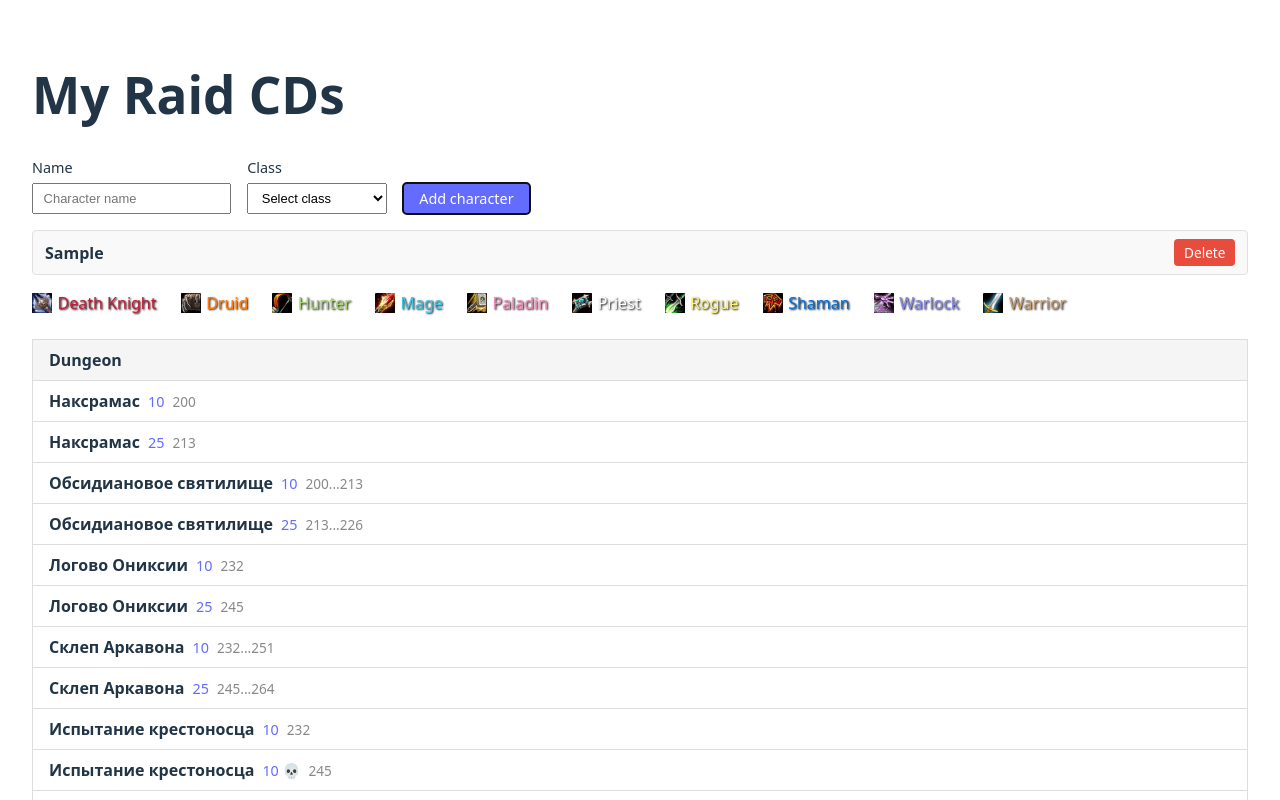
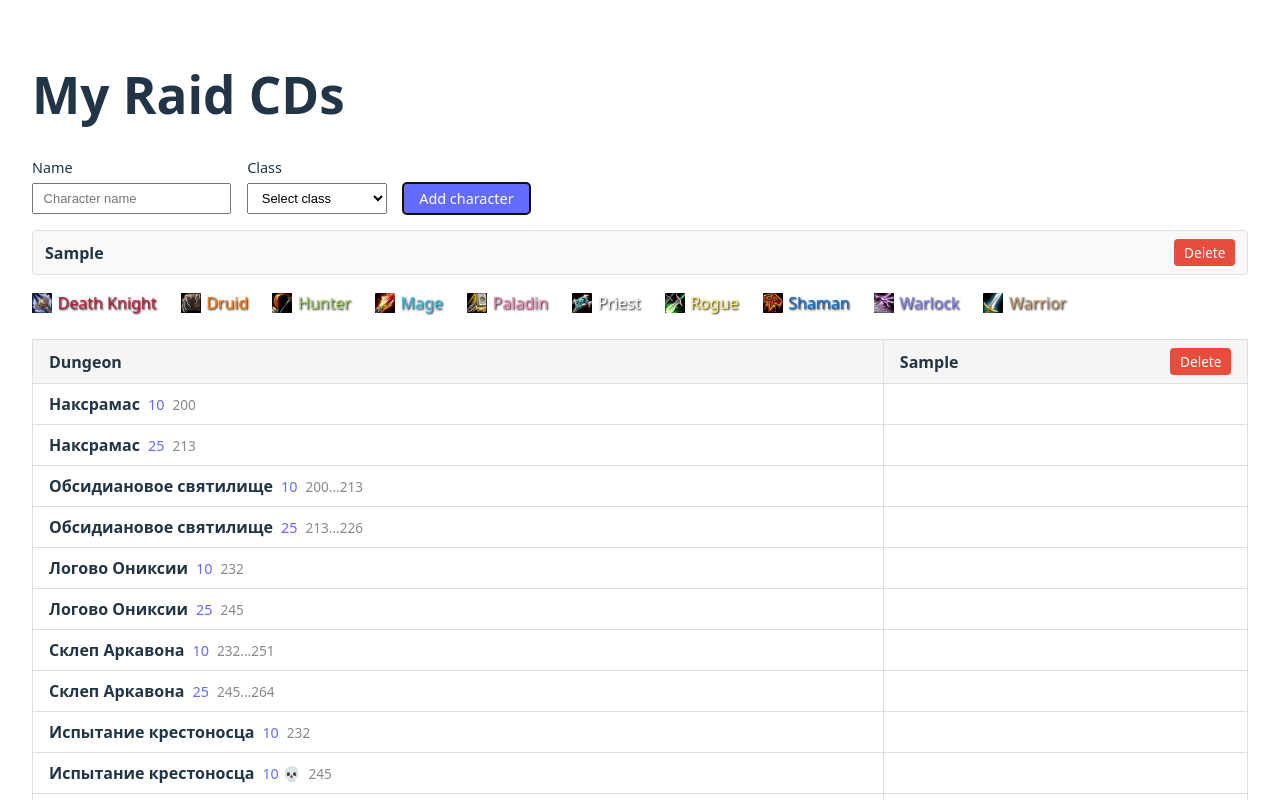
Before and after one commit to sergimax/my-raid-cds, a React (Vite) app: page / in a window 1280 px wide. Both pictures are taken after typing "Sample" into the empty fields and a click on the button "Add character". Shown: the top 800 px of the page. Built offline with nearby package versions, Linux system fonts and the light colour scheme.

Commit message:
feat(app): enhance DungeonTable to display character headers and manage deletions

```diff
--- a/src/App.css
+++ b/src/App.css
@@ -140,3 +140,18 @@ th {
   font-size: 0.85em;
   color: #888;
 }
+
+.dungeon-table-character-header {
+  display: flex;
+  align-items: center;
+  gap: 0.35rem 0.5rem;
+  flex-wrap: wrap;
+}
+
+.dungeon-table-character-name {
+  font-weight: 600;
+}
+
+.dungeon-table-character-cell {
+  vertical-align: middle;
+}
--- a/src/App.tsx
+++ b/src/App.tsx
@@ -53,7 +53,11 @@ function App() {
           </li>
         ))}
       </ul>
-      <DungeonTable dungeons={DungeonList} />
+      <DungeonTable
+        dungeons={DungeonList}
+        characters={characters}
+        onDeleteCharacter={handleDeleteCharacter}
+      />
     </>
   );
 }
--- a/src/components/DungeonTable.tsx
+++ b/src/components/DungeonTable.tsx
@@ -1,16 +1,48 @@
+import type { CharacterRecord } from "../types/characters.ts";
 import type { Dungeon } from "../types/dungeons.ts";
 import { DungeonMode } from "../types/dungeons.ts";
 
 type DungeonTableProps = {
   dungeons: Dungeon[];
+  characters: CharacterRecord[];
+  onDeleteCharacter: (id: string) => void;
 };
 
-export function DungeonTable({ dungeons }: DungeonTableProps) {
+export function DungeonTable({
+  dungeons,
+  characters,
+  onDeleteCharacter,
+}: DungeonTableProps) {
   return (
     <table>
       <thead>
         <tr>
           <th>Dungeon</th>
+          {characters.map((char) => (
+            <th key={char.id}>
+              <div className="dungeon-table-character-header">
+                {char.class && (
+                  <img src={char.class.icon} alt="" className="class-icon" />
+                )}
+                <span
+                  className="dungeon-table-character-name"
+                  style={{
+                    color: char.class?.color ? `#${char.class.color}` : undefined,
+                  }}
+                >
+                  {char.name}
+                </span>
+                <button
+                  type="button"
+                  className="delete-character-btn"
+                  onClick={() => onDeleteCharacter(char.id)}
+                  aria-label={`Delete ${char.name}`}
+                >
+                  Delete
+                </button>
+              </div>
+            </th>
+          ))}
         </tr>
       </thead>
       <tbody>
@@ -26,6 +58,9 @@ export function DungeonTable({ dungeons }: DungeonTableProps) {
                 {dungeon.itemLevel.join("...")}
               </span>
             </td>
+            {characters.map((char) => (
+              <td key={char.id} className="dungeon-table-character-cell" />
+            ))}
           </tr>
         ))}
       </tbody>
```
